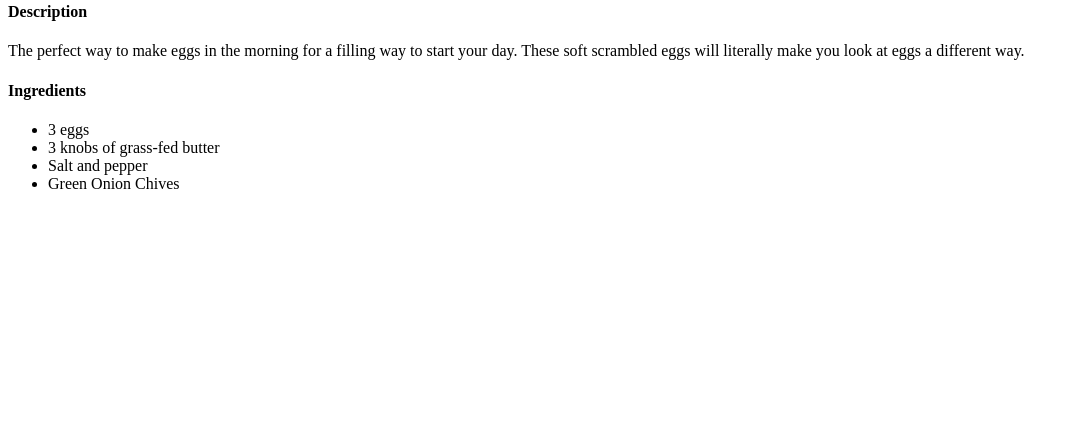
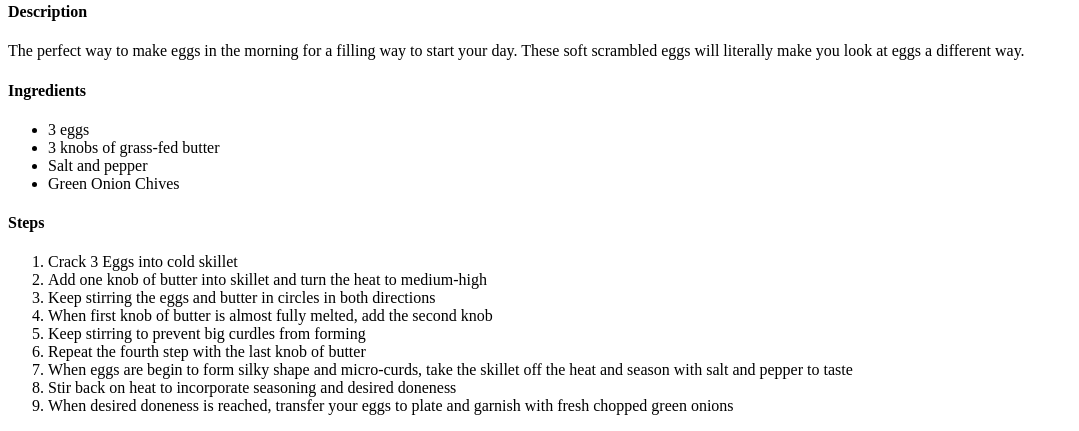
Before and after one commit to Jacksonzoo/odin-recipes, a plain HTML site: page recipes/eggs.html in a window 1280 px wide. Shown: the part 402-833 px from the top of the page, without its empty margins (0-1079 px from the left). Before the commit the page ends 800 px from the top, so only its background shows below. Drawn offline with Linux system fonts and the light colour scheme.

Commit message:
Add ordered steps and directions for eggs.html

```diff
--- a/recipes/eggs.html
+++ b/recipes/eggs.html
@@ -18,6 +18,18 @@
         <li>Salt and pepper</li>
         <li>Green Onion Chives</li>
     </ul>
+    <h4>Steps</h4>
+    <ol>
+        <li>Crack 3 Eggs into cold skillet</li>
+        <li>Add one knob of butter into skillet and turn the heat to medium-high</li>
+        <li>Keep stirring the eggs and butter in circles in both directions</li>
+        <li>When first knob of butter is almost fully melted, add the second knob</li>
+        <li>Keep stirring to prevent big curdles from forming</li>
+        <li>Repeat the fourth step with the last knob of butter</li>
+        <li>When eggs are begin to form silky shape and micro-curds, take the skillet off the heat and season with salt and pepper to taste</li>
+        <li>Stir back on heat to incorporate seasoning and desired doneness</li>
+        <li>When desired doneness is reached, transfer your eggs to plate and garnish with fresh chopped green onions</li>
+    </ol>
 
 </body>
 
```
